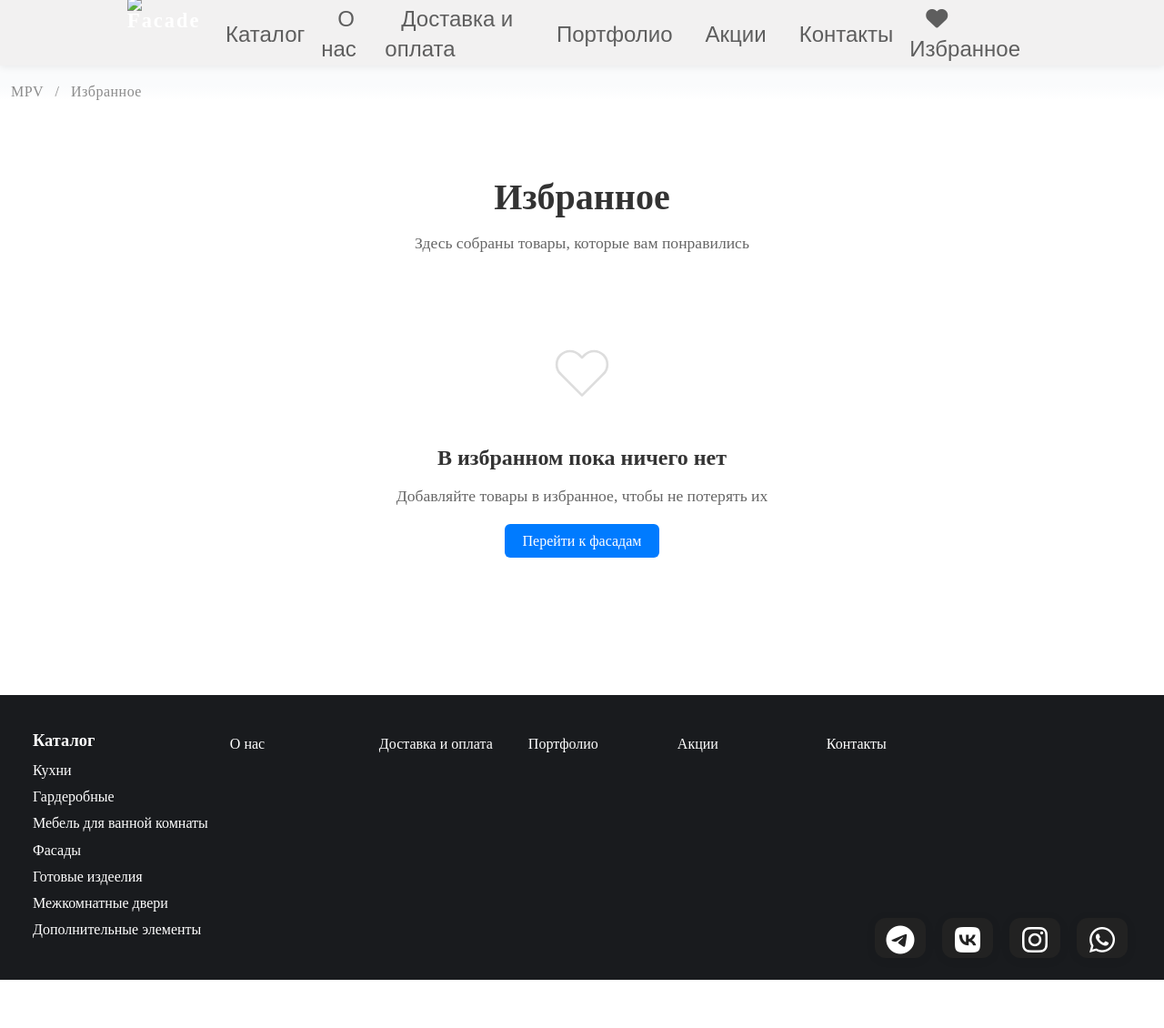
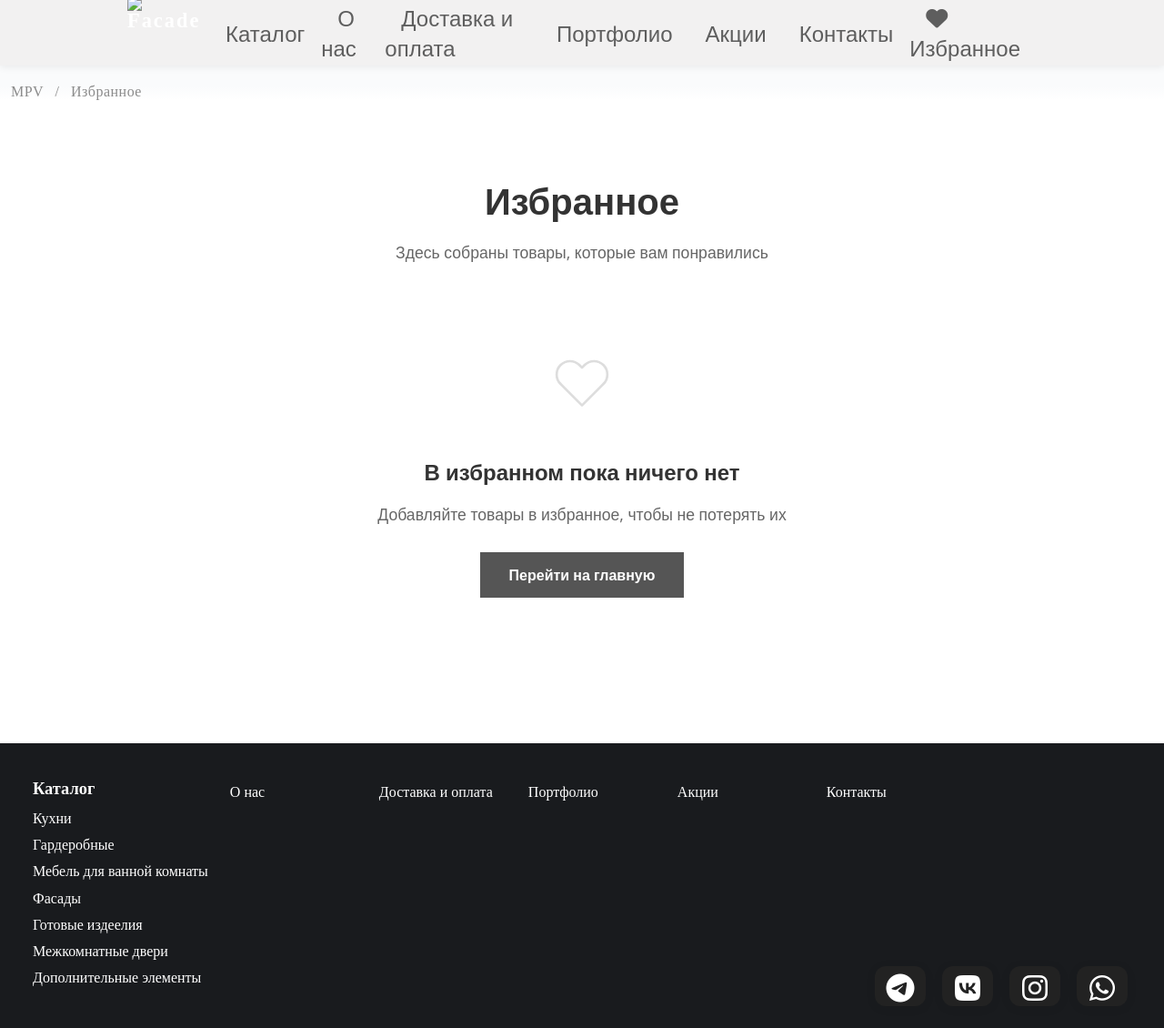
Before and after one commit to BuriloID/Mark_2, a Django app: page /favorite/ in a window 1280 px wide. Shown: the whole page at 91% size. Before the commit the page ends 1077 px from the top, so only its background shows below. Run offline with Django 5.2, Linux system fonts and the light colour scheme; some libraries are stand-ins or nearby versions.

Commit message:
modified:   tableshop/main/templates/main/favorite.html

```diff
--- a/tableshop/main/templates/main/favorite.html
+++ b/tableshop/main/templates/main/favorite.html
@@ -30,7 +30,7 @@
         </svg>
         <h3>В избранном пока ничего нет</h3>
         <p>Добавляйте товары в избранное, чтобы не потерять их</p>
-        <a href="{% url 'facades' %}" class="btn-primary">Перейти к фасадам</a>
+        <a href="/" class="btn-home">Перейти на главную</a>
       </div>
     </div>
   </div>
@@ -41,6 +41,8 @@
   max-width: 1200px;
   margin: 0 auto;
   padding: 40px 20px;
+  font-family: 'Open Sans', sans-serif;
+  color: #333;
 }
 
 .favorites-header {
@@ -52,59 +54,63 @@
   font-size: 2.5rem;
   margin-bottom: 10px;
   color: #333;
+  font-weight: 600;
 }
 
 .favorites-subtitle {
   font-size: 1.1rem;
   color: #666;
+  font-weight: 400;
 }
 
 .favorites-grid {
   display: grid;
-  grid-template-columns: repeat(auto-fill, minmax(300px, 1fr));
+  grid-template-columns: repeat(auto-fill, minmax(280px, 1fr));
   gap: 30px;
   margin-bottom: 40px;
 }
 
+/* НОВЫЙ ДИЗАЙН КАРТОЧКИ */
 .favorite-card {
   background: white;
-  border-radius: 12px;
-  box-shadow: 0 4px 20px rgba(0, 0, 0, 0.1);
+  border: 2px solid #000; /* Черный контур */
+  border-radius: 0; /* Без скруглений - чистый квадрат */
   overflow: hidden;
-  transition: transform 0.3s ease, box-shadow 0.3s ease;
+  transition: all 0.3s ease;
   position: relative;
+  color: #333;
+  display: flex;
+  flex-direction: column;
+  height: 100%;
 }
 
 .favorite-card:hover {
   transform: translateY(-5px);
-  box-shadow: 0 8px 30px rgba(0, 0, 0, 0.15);
+  box-shadow: 0 8px 25px rgba(0, 0, 0, 0.15);
 }
 
 .favorite-card-image {
   width: 100%;
-  height: 200px;
+  height: 250px;
   object-fit: cover;
+  display: block;
 }
 
 .favorite-card-content {
   padding: 20px;
+  border-top: 1px solid #eee;
+  flex-grow: 1;
+  display: flex;
+  flex-direction: column;
 }
 
 .favorite-card-title {
-  font-size: 1.2rem;
+  font-size: 1.1rem;
   font-weight: 600;
-  margin-bottom: 10px;
+  margin-bottom: 15px;
   color: #333;
-}
-
-.favorite-card-info {
-  margin-bottom: 15px;
-}
-
-.favorite-card-info div {
-  margin-bottom: 5px;
-  font-size: 0.9rem;
-  color: #666;
+  text-align: center;
+  line-height: 1.4;
 }
 
 .favorite-card-actions {
@@ -112,34 +118,41 @@
   justify-content: space-between;
   align-items: center;
   gap: 10px;
+  margin-top: auto;
 }
 
 .btn-primary {
-  background: #007bff;
+  background: #555;
   color: white;
   padding: 10px 20px;
-  border-radius: 6px;
+  border-radius: 0;
   text-decoration: none;
   font-weight: 500;
-  transition: background 0.3s ease;
+  transition: all 0.3s ease;
   flex: 1;
   text-align: center;
+  font-family: 'Open Sans', sans-serif;
+  border: 1px solid #555;
+  font-size: 0.9rem;
 }
 
 .btn-primary:hover {
-  background: #0056b3;
+  background: #333;
   color: white;
+  border-color: #333;
 }
 
 .btn-remove {
-  background: none;
+  background: white;
   border: 1px solid #dc3545;
   color: #dc3545;
   padding: 10px 15px;
-  border-radius: 6px;
+  border-radius: 0;
   cursor: pointer;
   transition: all 0.3s ease;
   font-size: 0.9rem;
+  font-family: 'Open Sans', sans-serif;
+  font-weight: 500;
 }
 
 .btn-remove:hover {
@@ -147,10 +160,34 @@
   color: white;
 }
 
+/* Кнопка "Перейти на главную" */
+.btn-home {
+  background: #555;
+  color: white;
+  padding: 12px 30px;
+  border-radius: 0;
+  text-decoration: none;
+  font-weight: 600;
+  transition: all 0.3s ease;
+  display: inline-block;
+  font-family: 'Open Sans', sans-serif;
+  font-size: 1rem;
+  border: 2px solid #555;
+}
+
+.btn-home:hover {
+  background: #333;
+  color: white;
+  border-color: #333;
+  transform: translateY(-2px);
+  box-shadow: 0 4px 12px rgba(0, 0, 0, 0.2);
+}
+
 .empty-state {
   text-align: center;
   padding: 60px 20px;
   color: #666;
+  font-family: 'Open Sans', sans-serif;
 }
 
 .empty-state svg {
@@ -162,17 +199,20 @@
   font-size: 1.5rem;
   margin-bottom: 10px;
   color: #333;
+  font-weight: 600;
 }
 
 .empty-state p {
   margin-bottom: 30px;
   font-size: 1.1rem;
+  color: #666;
+  font-weight: 400;
 }
 
 /* Адаптивность */
 @media (max-width: 768px) {
   .favorites-grid {
-    grid-template-columns: 1fr;
+    grid-template-columns: repeat(auto-fill, minmax(250px, 1fr));
     gap: 20px;
   }
 
@@ -187,6 +227,21 @@
   .btn-primary, .btn-remove {
     width: 100%;
   }
+
+  .btn-home {
+    padding: 10px 25px;
+    font-size: 0.9rem;
+  }
+
+  .favorite-card-title {
+    font-size: 1rem;
+  }
+}
+
+@media (max-width: 480px) {
+  .favorites-grid {
+    grid-template-columns: 1fr;
+  }
 }
 </style>
 {% endblock %}
```
